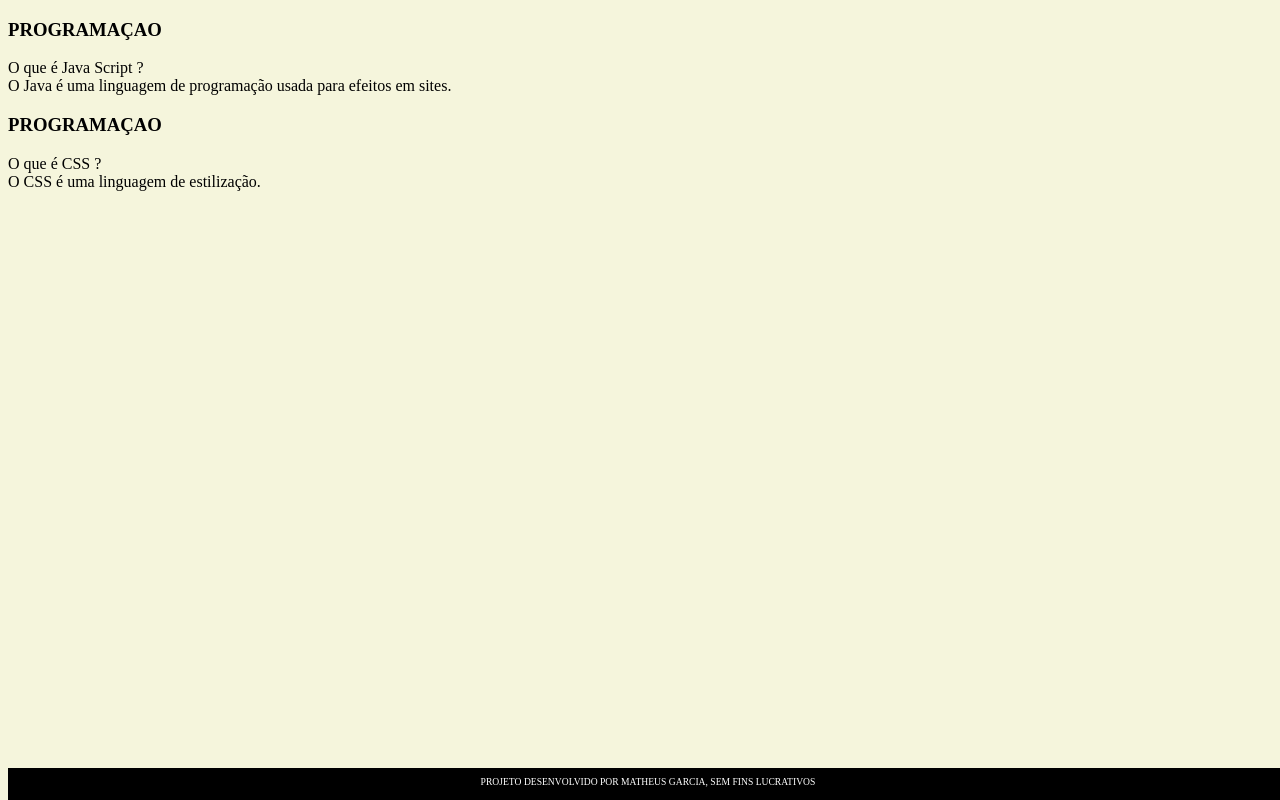
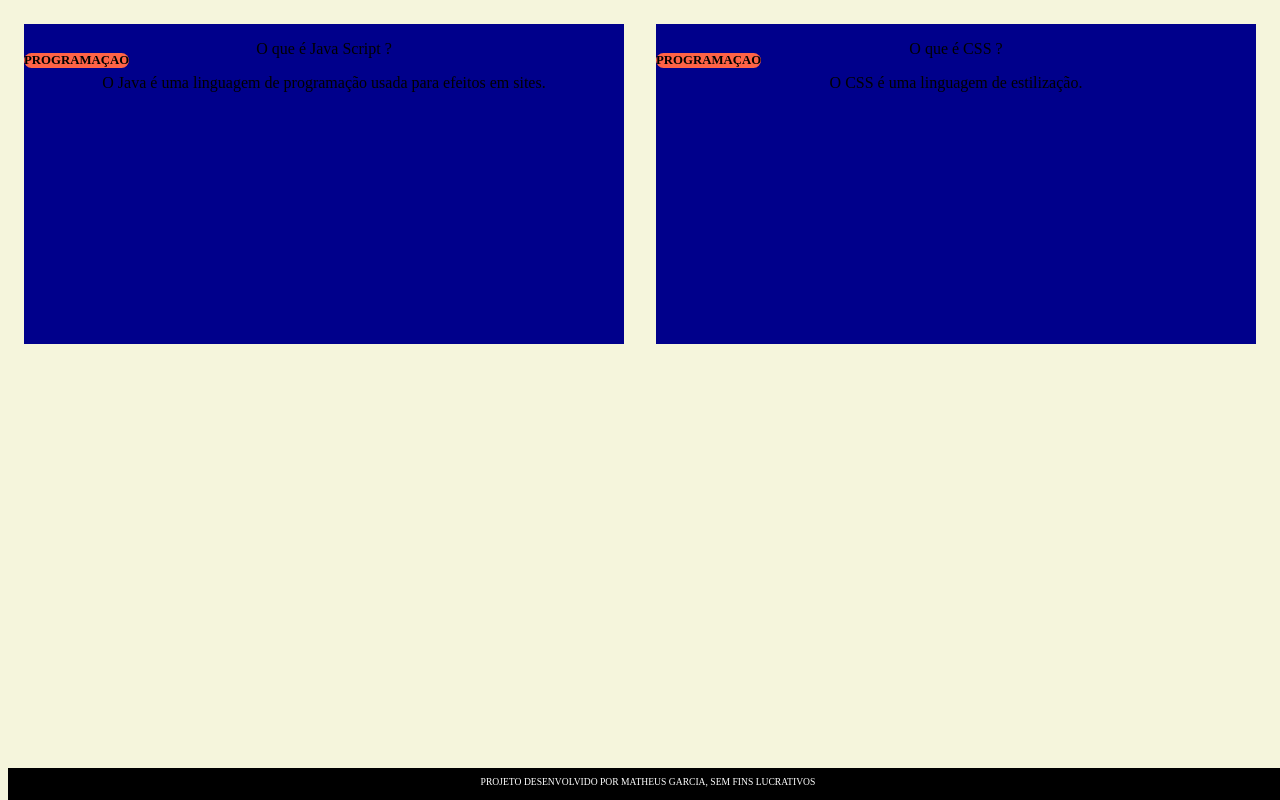
Before and after one commit to 20profmatheus/flaschcard-2ano-alura, a plain HTML site: page index.html in a window 1280 px wide. Drawn offline with Linux system fonts and the light colour scheme.

Commit message:
css aula 03

```diff
--- a/assets/style.css
+++ b/assets/style.css
@@ -1,6 +1,34 @@
 body {
     background-color: beige;
     font-family: Bai Jamjuree;
+}
+
+#container {
+    display: flex;
+}
+
+.cartao {
+    margin: 1rem 1rem;
+    background-color: darkblue;
+    height: 20rem;
+    flex-grow: 1;
+    flex-basis: calc(33% - 6rem);
+}
+
+.cartao__conteudo {
+    text-align: center;
+
+    height: 100%;
+}
+
+.cartao__conteudo h3 {
+    background-color: tomato;
+    text-align: left;
+    padding: 0.5 rem;
+    position: absolute;
+    margin: 0.6 rem;
+    border-radius: 0.6rem;
+    font-size: 1vw;
 }
 
 footer{
--- a/index.html
+++ b/index.html
@@ -13,10 +13,10 @@
                 <div class="cartao__conteudo">
                     <h3>PROGRAMAÇAO</h3>
                     <div class="cartao__conteudo__pergunta">
-                        O que é Java Script ?
+                        <p>O que é Java Script ?</p>
                     </div>
                     <div class="cartao__conteudo__resposta">
-                        O Java é uma linguagem de programação usada para efeitos em sites.
+                       <p>O Java é uma linguagem de programação usada para efeitos em sites.</p>
                     </div>
                 </div>
             </article>
@@ -24,10 +24,10 @@
                 <div class="cartao__conteudo">
                     <h3>PROGRAMAÇAO</h3>
                     <div class="cartao__conteudo__pergunta">
-                        O que é CSS ?
+                       <p> O que é CSS ?</p>
                     </div>
                     <div class="cartao__conteudo__resposta">
-                        O CSS é uma linguagem de estilização.
+                       <p> O CSS é uma linguagem de estilização.</p>
                     </div>
                 </div>
             </article>
```
